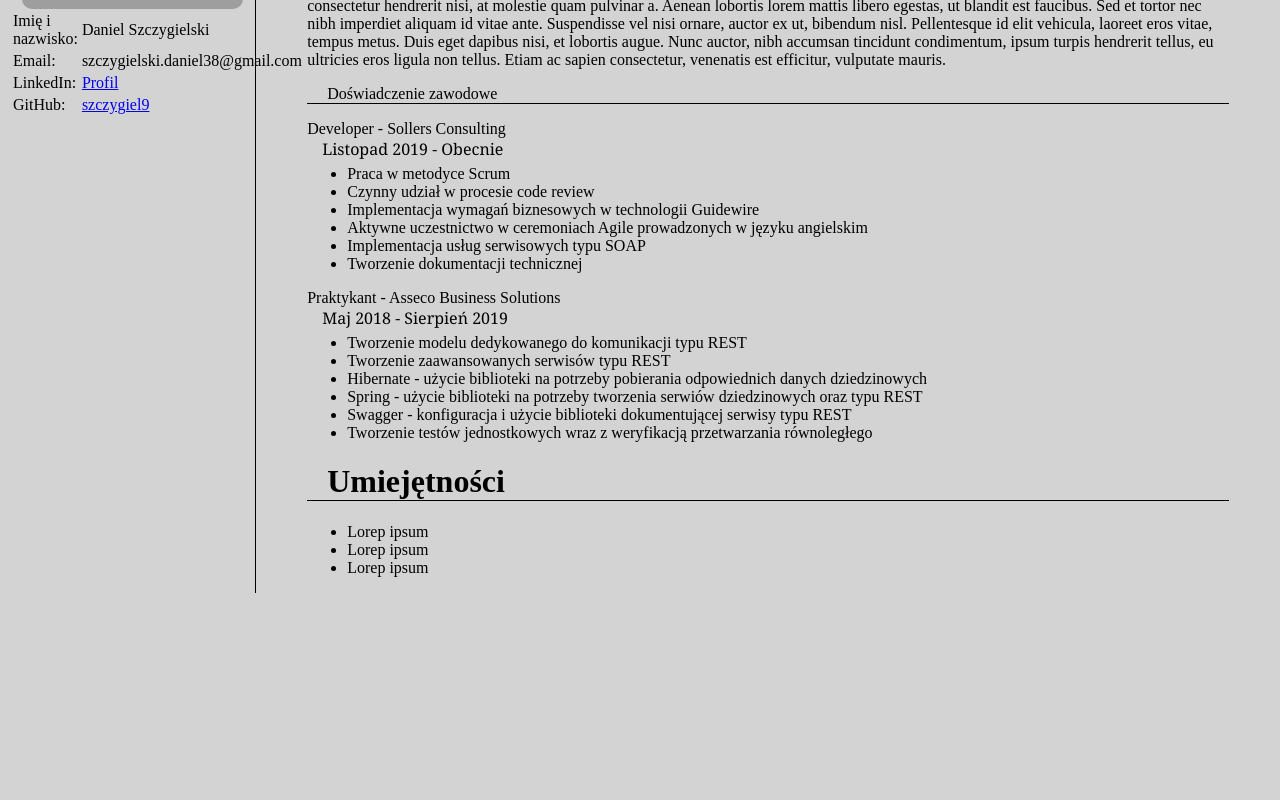
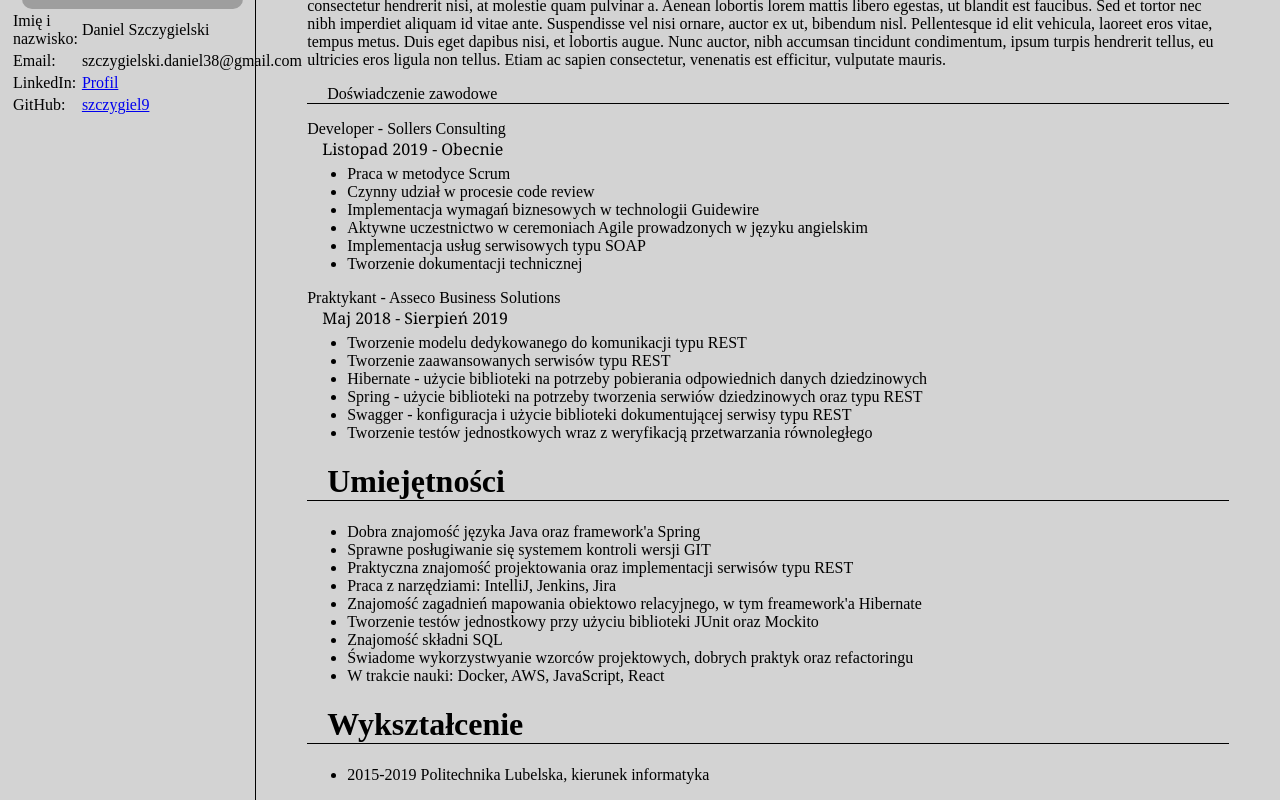
Before and after one commit to Szczygiel9/Protfolio, a React (Create React App) app: page / in a window 1280 px wide. Shown: the part 228-1028 px from the top of the page. Before the commit the page ends 821 px from the top, so only its background shows below. Built offline with nearby package versions, Linux system fonts and the light colour scheme.

Commit message:
Added school section

```diff
--- a/src/components/MainContent.js
+++ b/src/components/MainContent.js
@@ -1,6 +1,7 @@
 import React from 'react';
 import ExperienceSection from "./ExperienceSection";
 import ExperienceItems from "../data/ExperienceItems";
+import Skills from "../data/Skills";
 import SkillsSection from "./SkillsSection";
 import Description from "./Description";
 
@@ -13,7 +14,10 @@ const MainContent = () => {
                 content={ExperienceItems}/>
             <SkillsSection
                 title={"Umiejętności"}
-                content={["Lorep ipsum", "Lorep ipsum", "Lorep ipsum"]}/>
+                content={Skills}/>
+            <SkillsSection
+                title={"Wykształcenie"}
+                content={["2015-2019 Politechnika Lubelska, kierunek informatyka"]}/>
         </div>
     );
 };
```
